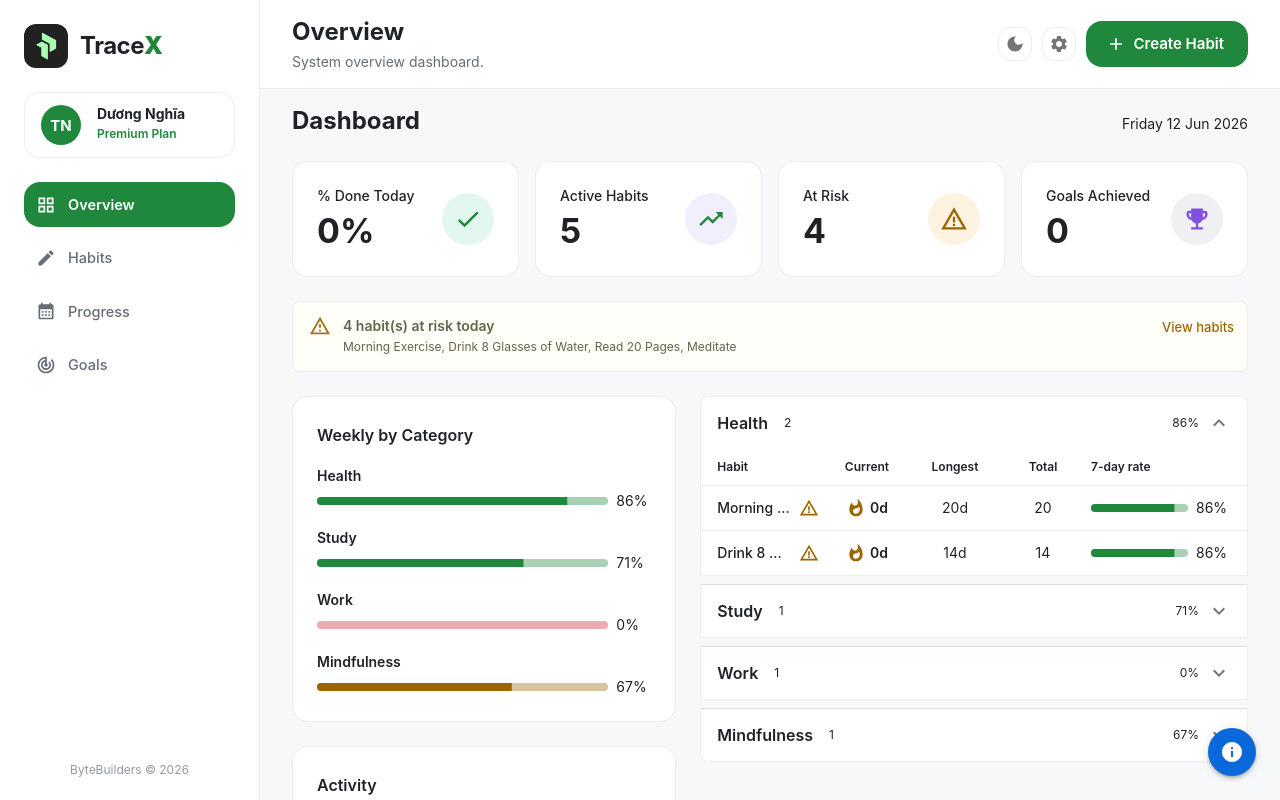
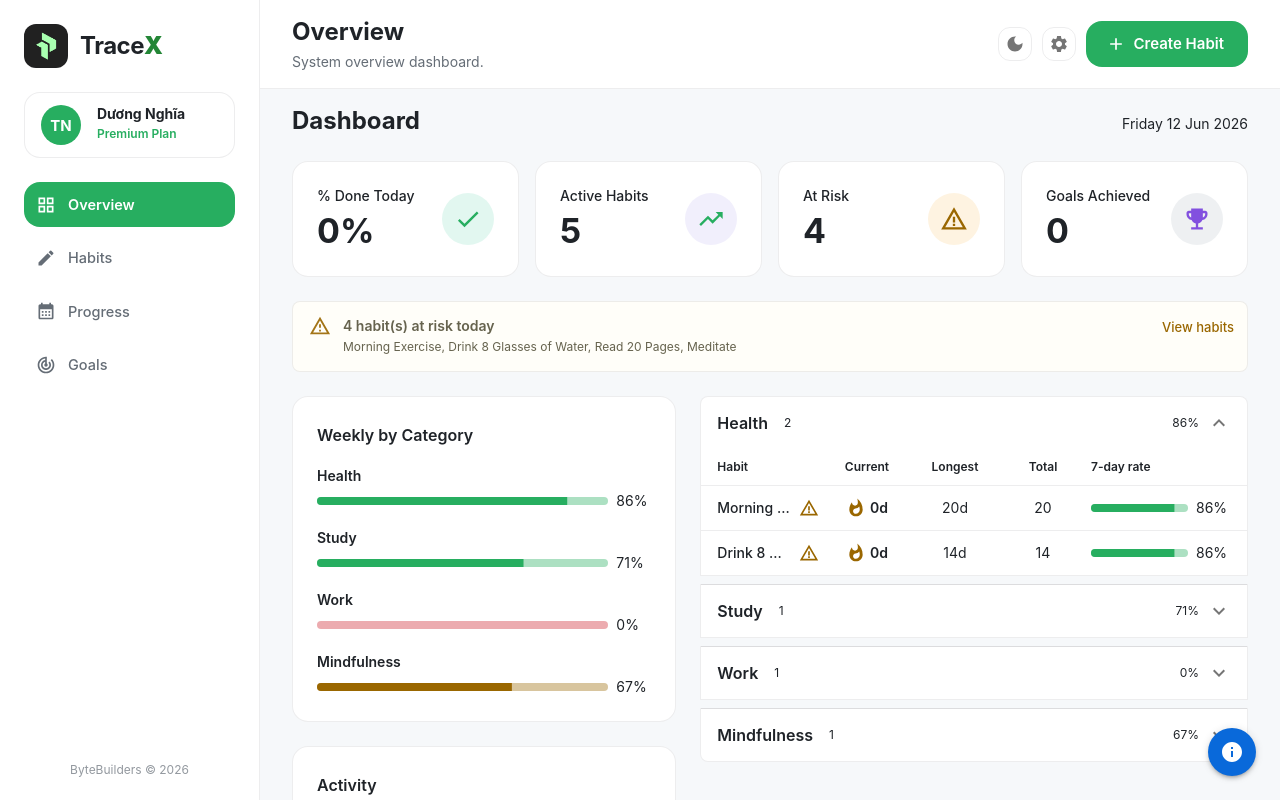
Before and after one commit to NghiaDPTWorkk/habit-hub, a React (Vite) app in the folder fe/: page / in a window 1280 px wide. Built offline with nearby package versions, Linux system fonts and the light colour scheme.

Commit message:
fix(theme): HH-95 - adjust primary and success colors #95

```diff
--- a/fe/src/theme/index.ts
+++ b/fe/src/theme/index.ts
@@ -11,9 +11,9 @@ export const getTheme = (mode: 'light' | 'dark') =>
     palette: {
       mode,
       primary: {
-        main: mode === 'light' ? '#1f883d' : '#238636',
-        light: mode === 'light' ? '#dafbe1' : 'rgba(35, 134, 54, 0.15)',
-        dark: mode === 'light' ? '#1a7f37' : '#2ea44f',
+        main: mode === 'light' ? '#27ae60' : '#34d399',
+        light: mode === 'light' ? '#e6f4ea' : 'rgba(46, 125, 50, 0.15)',
+        dark: mode === 'light' ? '#219653' : '#059669',
         contrastText: '#ffffff',
       },
       secondary: {
@@ -35,9 +35,9 @@ export const getTheme = (mode: 'light' | 'dark') =>
         contrastText: '#ffffff',
       },
       success: {
-        main: mode === 'light' ? '#1f883d' : '#238636',
-        light: mode === 'light' ? '#dafbe1' : 'rgba(35, 134, 54, 0.15)',
-        dark: mode === 'light' ? '#1a7f37' : '#2ea44f',
+        main: mode === 'light' ? '#27ae60' : '#34d399',
+        light: mode === 'light' ? '#e6f4ea' : 'rgba(46, 125, 50, 0.15)',
+        dark: mode === 'light' ? '#219653' : '#059669',
         contrastText: '#ffffff',
       },
       info: {
```
